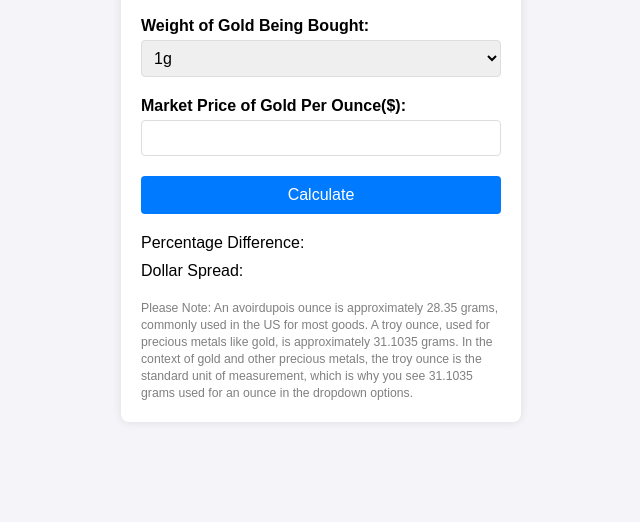
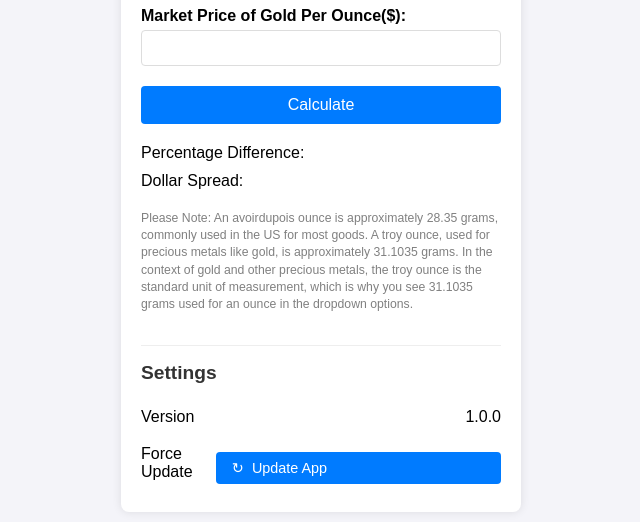
Before and after one commit to jpea2/GoldInvestingCalculator, a website: page index.html in a window 1280 px wide. Shown: the part 254-776 px from the top of the page, without its empty margins (319-959 px from the left). Drawn offline with nearby package versions, Linux system fonts and the light colour scheme.

Commit message:
Add settings section with force update functionality
- Add settings section with version and update button
- Implement force update to clear cache and refresh app
- Add matching styles for settings UI components

```diff
--- a/app.js
+++ b/app.js
@@ -64,5 +64,48 @@ function calculatePremium() {
     document.getElementById('percentageDifference').textContent = `${percentageDisplay}%`;
 }
 
+// Force update function
+async function forceUpdate() {
+    try {
+        // Show loading state
+        const button = event.target.closest('button');
+        const originalContent = button.innerHTML;
+        button.innerHTML = '<i class="spinning">↻</i> Updating...';
+        button.disabled = true;
+
+        // Unregister service worker
+        if ('serviceWorker' in navigator) {
+            const registrations = await navigator.serviceWorker.getRegistrations();
+            for (const registration of registrations) {
+                await registration.unregister();
+            }
+        }
+
+        // Clear caches
+        if ('caches' in window) {
+            const cacheNames = await caches.keys();
+            await Promise.all(cacheNames.map(cacheName => caches.delete(cacheName)));
+        }
+
+        // Show success message
+        button.innerHTML = '✓ Updated!';
+        button.style.backgroundColor = '#28a745';
+
+        // Reload the page after a short delay
+        setTimeout(() => {
+            window.location.reload(true);
+        }, 1000);
+
+    } catch (error) {
+        console.error('Force update failed:', error);
+        alert('Update failed. Please try again.');
+
+        // Reset button state
+        button.innerHTML = originalContent;
+        button.disabled = false;
+    }
+}
+
 // Make the function globally accessible
 window.calculatePremium = calculatePremium;
+window.forceUpdate = forceUpdate;
--- a/index.html
+++ b/index.html
@@ -51,6 +51,19 @@
         <div class="note">
             <p style="color: #808080; font-size: 0.9em; margin-top: 20px; line-height: 1.4;">Please Note: An avoirdupois ounce is approximately 28.35 grams, commonly used in the US for most goods. A troy ounce, used for precious metals like gold, is approximately 31.1035 grams. In the context of gold and other precious metals, the troy ounce is the standard unit of measurement, which is why you see 31.1035 grams used for an ounce in the dropdown options.</p>
         </div>
+        <div class="settings-section">
+            <h2>Settings</h2>
+            <div class="settings-row">
+                <span>Version</span>
+                <span>1.0.0</span>
+            </div>
+            <div class="settings-row">
+                <span>Force Update</span>
+                <button onclick="forceUpdate()" class="update-button">
+                    <i>↻</i> Update App
+                </button>
+            </div>
+        </div>
     </div>
     <script src="https://cdn.jsdelivr.net/npm/decimal.js@latest/decimal.min.js"></script>
     <script src="app.js"></script>
--- a/styles.css
+++ b/styles.css
@@ -86,6 +86,63 @@ button:hover {
     color: #808080;
 }
 
+/* Settings Section */
+.settings-section {
+    margin-top: 2rem;
+    padding-top: 1rem;
+    border-top: 1px solid #eee;
+}
+
+.settings-section h2 {
+    font-size: 1.2rem;
+    color: #333;
+    margin-bottom: 1rem;
+}
+
+.settings-row {
+    display: flex;
+    justify-content: space-between;
+    align-items: center;
+    padding: 0.5rem 0;
+}
+
+.update-button {
+    background-color: #007bff;
+    color: white;
+    border: none;
+    padding: 0.5rem 1rem;
+    border-radius: 4px;
+    cursor: pointer;
+    display: flex;
+    align-items: center;
+    gap: 0.5rem;
+    font-size: 0.9rem;
+    transition: background-color 0.2s ease;
+}
+
+.update-button:hover {
+    background-color: #0056b3;
+}
+
+.update-button:disabled {
+    background-color: #ccc;
+    cursor: not-allowed;
+}
+
+.update-button i {
+    font-style: normal;
+}
+
+@keyframes spin {
+    from { transform: rotate(0deg); }
+    to { transform: rotate(360deg); }
+}
+
+.update-button i.spinning {
+    display: inline-block;
+    animation: spin 1s linear infinite;
+}
+
 /* Media Queries for better mobile responsiveness */
 @media (max-width: 480px) {
     .container {
```
